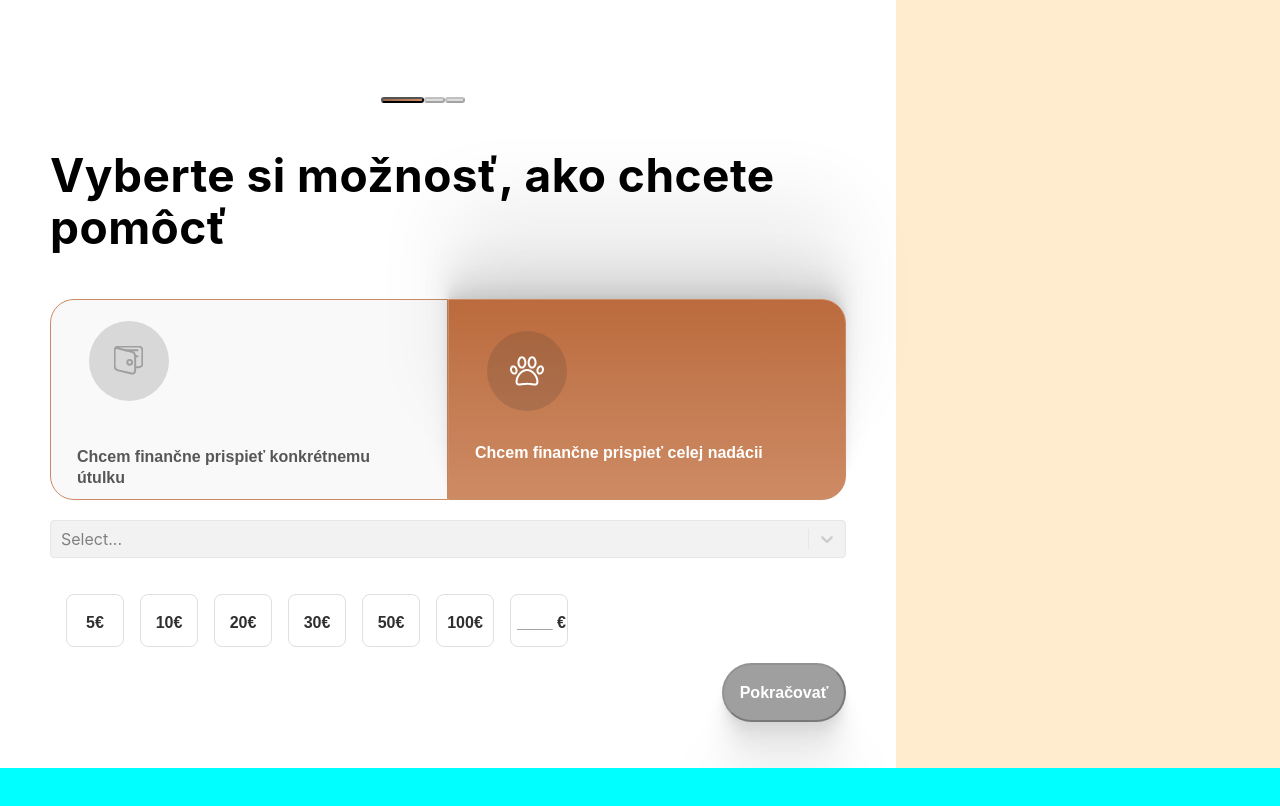
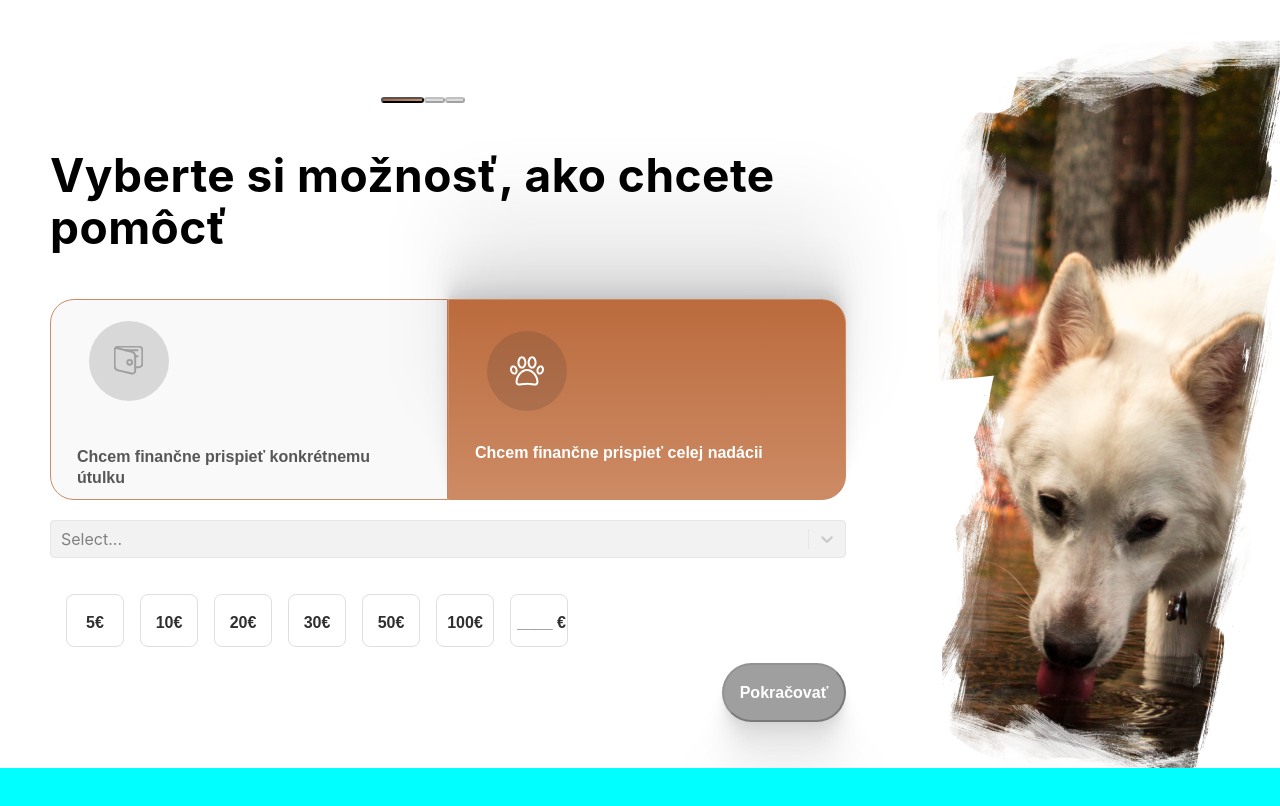
Before and after one commit to OskarMihalik/Good-boy, a React (Create React App) app: page / in a window 1280 px wide. Shown: the top 806 px of the page. Built offline with nearby package versions, Linux system fonts and the light colour scheme; no server answers.

Commit message:
added picture of dog

```diff
--- a/src/App.js
+++ b/src/App.js
@@ -1,6 +1,7 @@
 import React from 'react';
 import {useSelector, useDispatch} from "react-redux";
-import {Root, Img, Tab, TabGroup, Footer, Content} from "./styles/styles";
+import {Root, Img, Tab, TabGroup, FooterContainer, Content} from "./styles/styles";
+import dog from './img/dog.png'
 
 function App() {
     const activeTab = useSelector(state => state.activeTab)
@@ -23,8 +24,12 @@ function App() {
                 {activeTab.tabs[activeTab.tabsIndex].element}
             </Content>
 
-            <Img></Img>
-            <Footer></Footer>
+            <Img>
+                <img src={dog} alt={''}/>
+            </Img>
+            <FooterContainer>
+
+            </FooterContainer>
         </Root>
 
     );
--- a/src/styles/styles.js
+++ b/src/styles/styles.js
@@ -11,10 +11,11 @@ const Root = styled.div`
 
 const Img = styled.div`
   grid-area: img;
-  background: blanchedalmond;
+  align-content: center;
+  padding: 40px 40px 40px 40px;
 `
 
-const Footer = styled.div`
+const FooterContainer = styled.div`
   grid-area: footer;
   background: aqua;
 `
@@ -50,7 +51,6 @@ const Content = styled.div`
   align-items: center;
   align-self: center;
   padding: 50px 50px 50px 50px;
-  //width: 75%;
 `
 
-export {Root, Tab, Img, TabGroup, Footer, Content}
+export {Root, Tab, Img, TabGroup, FooterContainer, Content}
```
Also changed, not shown: src/components/Footer.js (added), src/img/dog.png (added).
